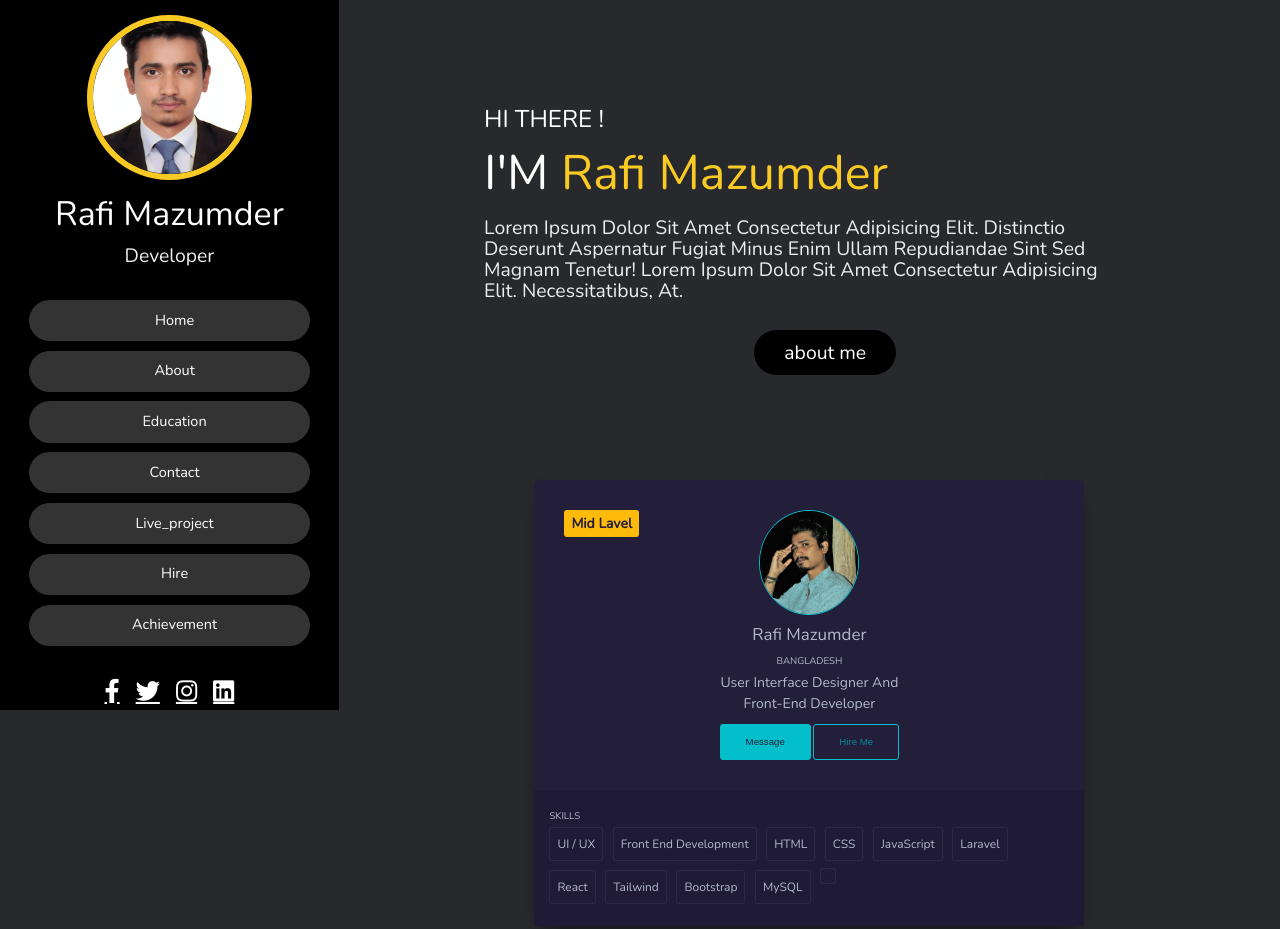
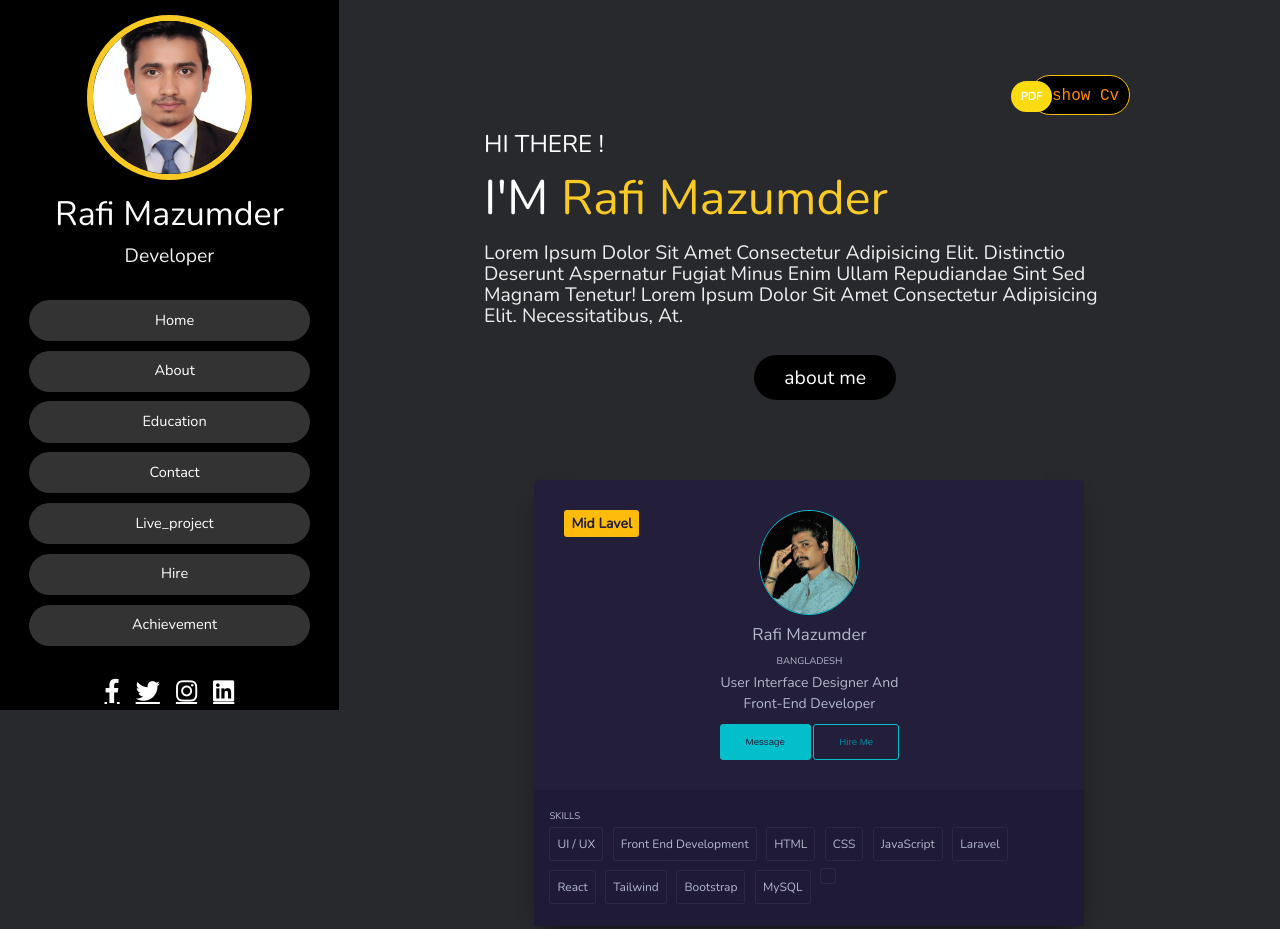
Before and after one commit to Rafimazumder1/protfolio, a plain HTML site: page index.html in a window 1280 px wide. Shown: the top 929 px of the page. Drawn offline with nearby package versions, Linux system fonts and the light colour scheme.

Commit message:
cv download option

```diff
--- /dev/null
+++ b/cv.css
@@ -0,0 +1,45 @@
+
+.cv a {
+
+	border: solid 1px #febb0b;
+	border-radius: 30px;
+	/* display: inline-block; */
+	height: 40px;
+	line-height: 40px;
+	margin: 5px;
+	/* position: relative; */
+	/* text-align: center; */
+	width: 100px;
+    float: right;
+}
+
+.cv a span {
+	background: #fcdc11;
+	border-radius: 50px;
+	color: #ffffff;
+	display: inline-block;
+	font-size: 11px;
+	font-weight: 700;
+	line-height: normal;
+	padding: 8px 10px;
+	position: relative;
+	text-transform: uppercase;
+	z-index: 1;
+}
+
+.cv a span:last-child {
+	margin-left: -20px;
+}
+
+
+.cv a span:first-child {
+	display: none;
+}
+
+.cv a:hover span:first-child {
+	display: inline-block;
+}
+
+.cv a:hover span:last-child {
+	display: none;
+}
--- a/index.html
+++ b/index.html
@@ -11,6 +11,7 @@
 
     <!-- custom css file link  -->
     <link rel="stylesheet" href="style.css">
+    <link rel="stylesheet" href="cv.css">
 
       <link rel="stylesheet" href="https://cdnjs.cloudflare.com/ajax/libs/font-awesome/5.15.2/css/all.min.css">
     <link rel="stylesheet" href="https://cdnjs.cloudflare.com/ajax/libs/OwlCarousel2/2.3.4/assets/owl.carousel.min.css">
@@ -65,13 +66,21 @@
 
 <section class="home" id="home">
 
+  <div class="cv">
+    <a href="https://drive.google.com/file/d/137tzZj5aK4tHHnOfXdKfAujC5lOu_32D/view?usp=drive_link" style="color: darkorange; background-color:rgb(0, 0, 0);font-size: large;text-decoration: none; font-family: monospace;" download><span>Download cv</span><span>PDF</span>show cv</a>
+
+  </div>
+
     <h3>HI THERE !</h3>
     <h1>I'M <span>Rafi Mazumder</span></h1>
     <p>Lorem ipsum dolor sit amet consectetur adipisicing elit. Distinctio deserunt aspernatur fugiat minus enim ullam repudiandae sint sed magnam tenetur! Lorem ipsum dolor sit amet consectetur adipisicing elit. Necessitatibus, at.
     </p>
     <a href="#about"><button class="btn">about me</button></a>
 
+
 </section>
+
+
 
 <!-- home section ends -->
 
```
Also changed, not shown: cv.html (added, +35 -0 lines).
